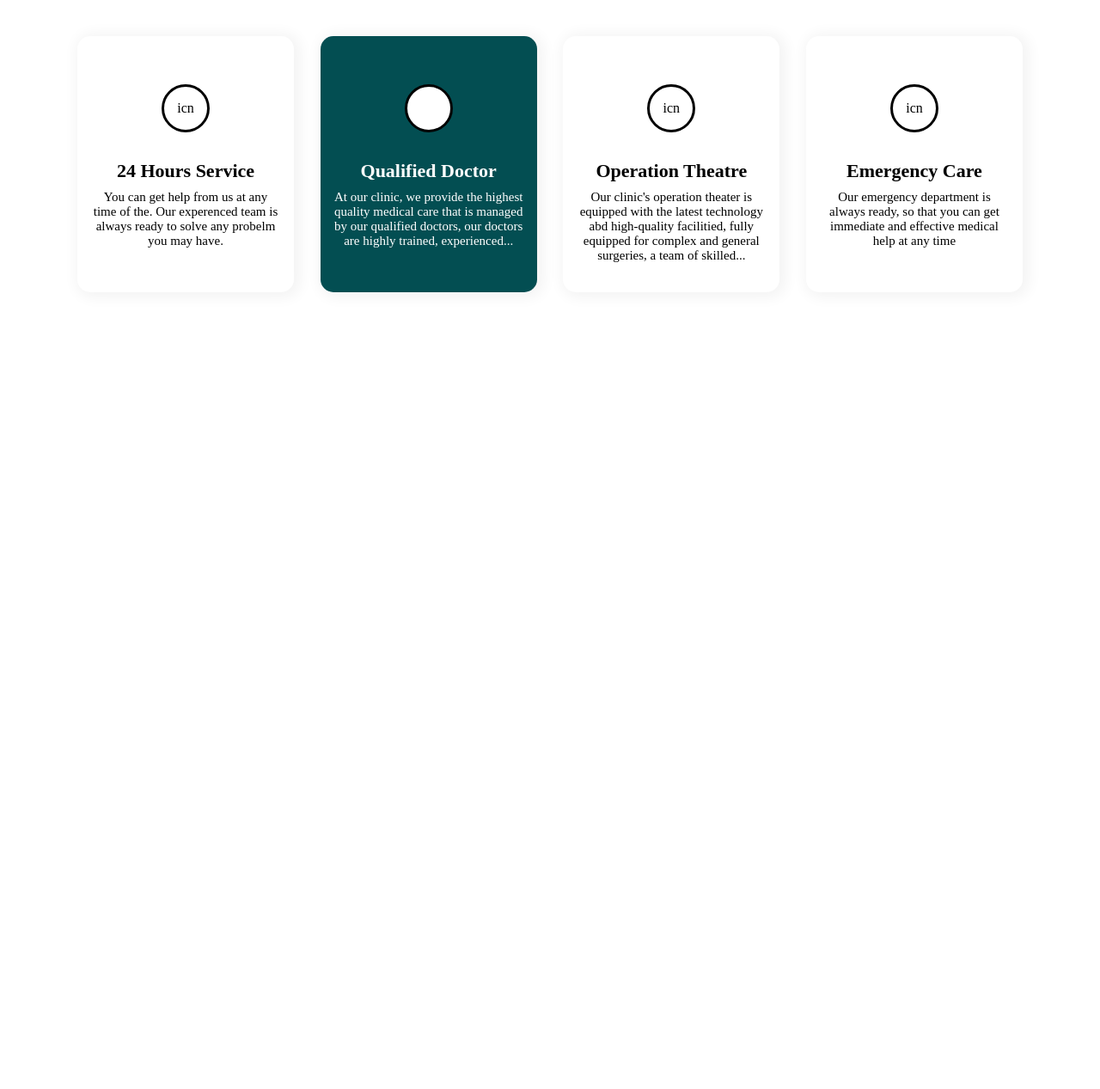
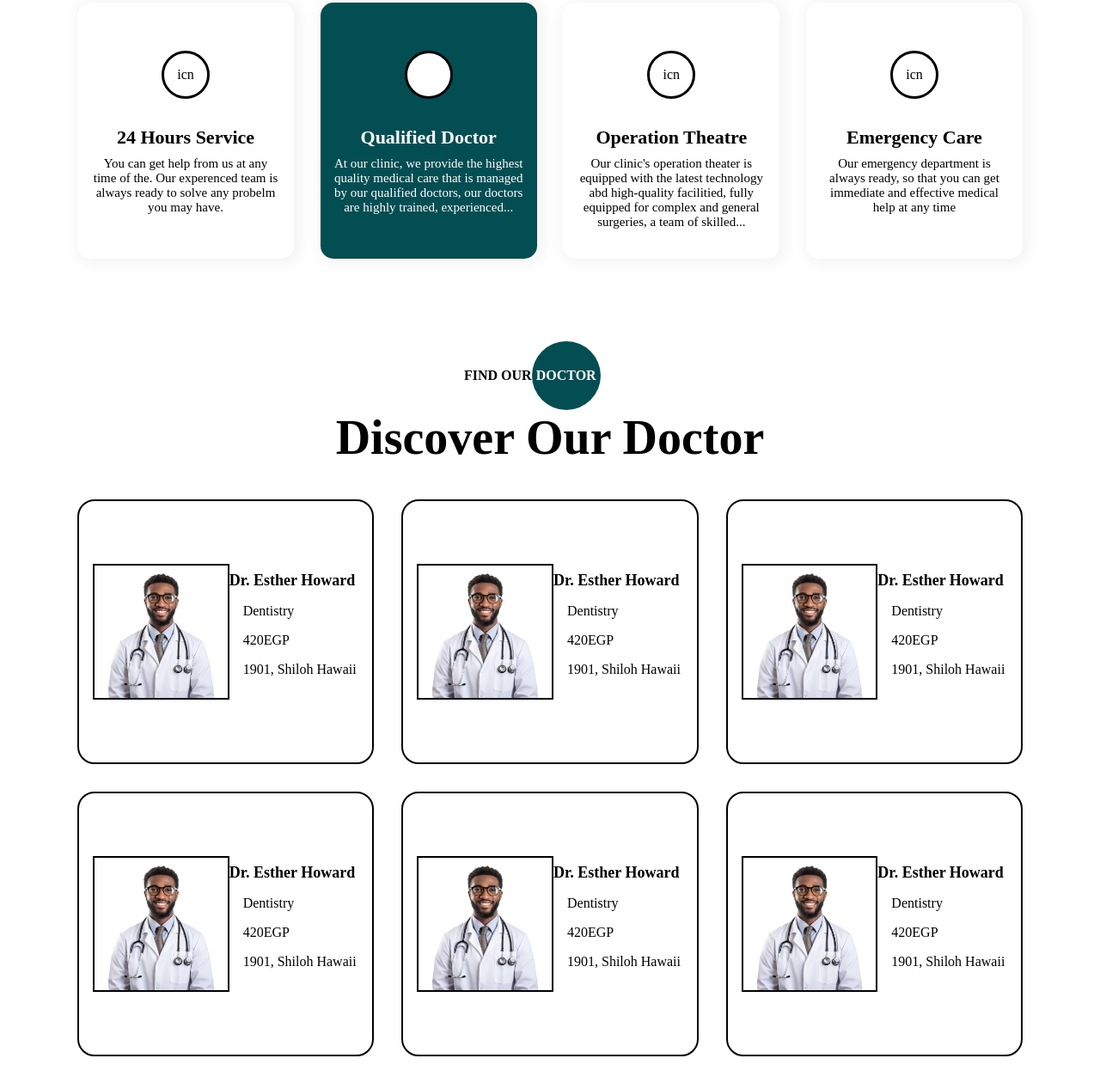
Before and after one commit to teakay2017/ProjectDoctor, a plain HTML site: page index.html in a window 1280 px wide. Shown: the part 691-1958 px from the top of the page at 86% size. Before the commit the page ends 1079 px from the top, so only its background shows below. Drawn offline with Linux system fonts and the light colour scheme.

Commit message:
updated responsive code

```diff
--- a/index.html
+++ b/index.html
@@ -17,8 +17,8 @@
           <div class="nav-items">
             <a href="#">home</a>
             <a href="#">about us</a>
-            <a href="#">services </a>
-            <a href="#">find a doctor</a>
+            <a href="#services">services </a>
+            <a href="#findDoctor">find a doctor</a>
             <a href="#">contact</a>
           </div>
         </div>
@@ -42,7 +42,7 @@
         </div>
         <!-- hero image -->
         <div class="hero-image">
-          <img src="" alt="doctor" />
+          <img src="/images/doctorguy.png" alt="doctor" />
         </div>
       </div>
     </section>
@@ -67,7 +67,7 @@
             </div>
 
             <!--  first service card -->
-              <div class="service-card-wrapper">
+              <div class="service-card-wrapper" id="services">
                 <div class="service-card">
                   <span>icn</span>
 
@@ -102,6 +102,136 @@
 
         </div>
        </section>
+
+       <!--discover doctor   -->
+
+       <section class="discover-doctor" id="findDoctor">
+        <div class="discover">
+
+          <h4>find our<span>doctor</span></h4>
+          <h1>discover our doctor</h1>
+<!-- first discover doctor card -->
+<div class="discover-doctors-wrapper gen-layout">
+  <div class="doctor-card">
+    <img src="/images/doctorguy.png" alt="doctor">
+
+    <div class="doctor-card-content">
+      <h3>dr. esther howard</h3>
+
+      <ul>
+
+        <li>dentistry</li>
+        <li>420EGP</li>
+        <li>1901, shiloh hawaii</li>
+
+      </ul>
+
+    </div>
+
+</div>
+
+ <!-- second discover doctor -->
+ <div class="doctor-card">
+  <img src="/images/doctorguy.png" alt="doctor">
+
+  <div class="doctor-card-content">
+    <h3>dr. esther howard</h3>
+
+    <ul>
+
+      <li>dentistry</li>
+      <li>420EGP</li>
+      <li>1901, shiloh hawaii</li>
+
+    </ul>
+
+  </div>
+
+</div>
+
+<!-- third discover doctor -->
+<div class="doctor-card">
+<img src="/images/doctorguy.png" alt="doctor">
+
+<div class="doctor-card-content">
+  <h3>dr. esther howard</h3>
+
+  <ul>
+
+    <li>dentistry</li>
+    <li>420EGP</li>
+    <li>1901, shiloh hawaii</li>
+
+  </ul>
+
+</div>
+
+</div>
+
+<!-- fourth discover doctor -->
+<div class="doctor-card">
+<img src="/images/doctorguy.png" alt="doctor">
+
+<div class="doctor-card-content">
+<h3>dr. esther howard</h3>
+
+<ul>
+
+  <li>dentistry</li>
+  <li>420EGP</li>
+  <li>1901, shiloh hawaii</li>
+
+</ul>
+
+</div>
+
+</div>
+
+<!-- fifth discover doctor -->
+<div class="doctor-card">
+<img src="/images/doctorguy.png" alt="doctor">
+
+<div class="doctor-card-content">
+<h3>dr. esther howard</h3>
+
+<ul>
+
+<li>dentistry</li>
+<li>420EGP</li>
+<li>1901, shiloh hawaii</li>
+
+</ul>
+
+</div>
+
+</div>
+
+<!-- sixth discover doctor -->
+<div class="doctor-card">
+<img src="/images/doctorguy.png" alt="doctor">
+
+<div class="doctor-card-content">
+<h3>dr. esther howard</h3>
+
+<ul>
+
+<li>dentistry</li>
+<li>420EGP</li>
+<li>1901, shiloh hawaii</li>
+
+</ul>
+
+</div>
+
+</div>
+
+
+
+</div>
+        </div>
+
+
+       </section>
     </main>
   </body>
 </html>
--- a/style.css
+++ b/style.css
@@ -5,13 +5,20 @@
     padding: 0;
 }
 
+body{
+    scroll-behavior: smooth;
+}
+
 nav{
+    position: fixed;
+    width: 100%;
+    z-index: 1;
     background-color: #fff;
     padding-block: 1rem;
 }
 
 .nav-content{
-    border: 2px solid;
+    /* border: 2px solid; */
     display: flex;
     align-items: center;
     justify-content: space-between;
@@ -63,6 +70,7 @@ nav{
 /* styling for hero section */
 .hero-sec{
     background: linear-gradient(90deg, #f3f7f7 67%, #034e52 35%);
+    padding-top: 1.5rem;
 }
 
 .hero{
@@ -203,3 +211,147 @@ select{
 .service-card:nth-child(2)>span{
     background-color: #fff;
 }
+
+/* styling for discover doctor section  */
+
+.discover-doctor{
+    background: color #e6edee;
+    padding-block: 3rem;
+
+}
+
+.discover> h4{
+    width: 200px;
+    margin: auto;
+    text-align: center;
+    text-transform: uppercase;
+    display: flex;
+    align-items: center;
+    font-weight: 600;
+}
+
+.discover>h4>span{
+    background-color: #034e52;
+    color: #fff;
+    width: 80px;
+    height: 80px;
+    border-radius: 100%;
+    display: flex;
+    justify-content: center;
+    align-items: center;
+}
+
+.discover>h1{
+    text-transform: capitalize;
+    font-size: 3.5rem;
+    text-align: center;
+}
+
+.discover-doctors-wrapper{
+   /* border: 2px solid red; */
+   margin-top: 2.5rem;
+   grid-template-columns: 1fr 1fr 1fr;
+   gap: 2rem;
+   display: grid;
+
+}
+
+.doctor-card{
+    border: 2px solid black;
+    height: 30vh;
+    padding: 2rem 1rem;
+    display: flex;
+    /* gap: 1rem; */
+    border-radius: 20px;
+    background-color:#fff;
+    align-items: center;
+}
+
+.doctor-card-content> h3{
+    text-transform: capitalize;
+    font-size: 18px;
+    width: 200px;
+}
+
+.doctor-card-content>ul{
+    margin-top: 1rem;
+    margin-left: 1rem;
+}
+
+.doctor-card-content>ul>li{
+    list-style: none;
+    padding-bottom: 1rem;
+    text-transform: capitalize;
+}
+
+.doctor-card>img{
+    border: 2px solid black;
+    width: 50%;
+}
+
+.doctor-card-content{
+    width: 50%;
+}
+
+    /* responsive styling with media query */
+   @media(min-width:320px) and (max-width:460px){
+
+    .nav-content{
+        width: calc(100% - 30px);
+    }
+
+   .nav-right{
+    display: none;
+   }
+
+   .hero-sec{
+    background: #034e52;
+    width: calc(100% - 30px);
+   }
+
+   .hero{
+    width: calc(100% - 30px);
+    flex-direction: column;
+    /* flex-direction: coulmn-reverse: */
+   }
+
+   .hero-content{
+    width: 100%;
+   }
+
+   .hero-content>h1{
+    width: 100%;
+   }
+
+   .hero-image{
+    width: 100%;
+   }
+
+   .hero-btn>btn{
+    background-color: #fff;
+    color: #467c7f;
+   }
+
+   .service-card-wrapper{
+    flex-direction: column;
+    max-width: 300px;
+    margin: auto;
+    gap: 2rem;
+   }
+
+   .service-card{
+    width: 100%;
+    padding-inline: 0;
+
+   }
+
+   .discover>h1{
+    font-size: 2rem;
+   }
+
+   .discover-doctors-wrapper{
+    grid-template-columns: 1;
+    width: calc(100%-30px);
+   }
+
+   }
```
Also changed, not shown: images/doctor-removebg-preview.png (deleted), images/doctorguy.png (added).
